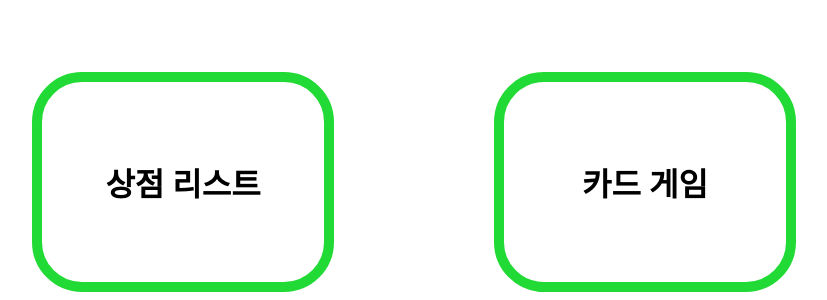
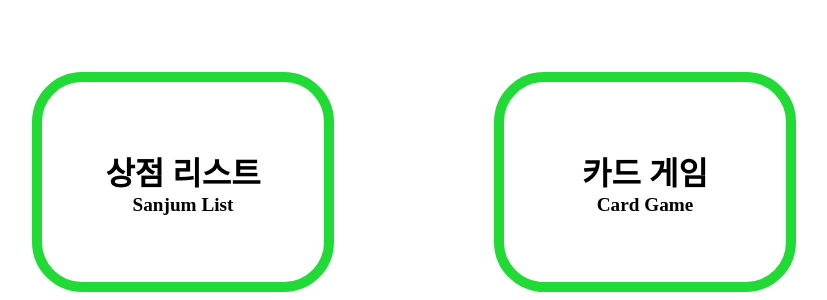
Before and after one commit to ChoSounhyung/SRS, a React (Create React App) app: page /#/ in a window 1280 px wide. Shown: the part 536-836 px from the top of the page, without its empty margins (226-1053 px from the left). Built offline with nearby package versions, Linux system fonts and the light colour scheme.

Commit message:
Navigation에 inner text 추가

```diff
--- a/src/components/Navigation.css
+++ b/src/components/Navigation.css
@@ -23,6 +23,10 @@
 .hiper {
     text-decoration: none;
     color: black;
+}
+
+.inner_text {
+    font-size: 1.2rem;
 }
 
 #s_list {
--- a/src/components/Navigation.js
+++ b/src/components/Navigation.js
@@ -7,10 +7,16 @@ function Navigation() {
     return (
         <div className="parent">
             <div className="box" id="s_list">
-                <Link className="hiper" to="/sangjum_list">상점 리스트</Link>
+                <Link className="hiper" to="/sangjum_list">
+                    상점 리스트
+                    <div className="inner_text">Sanjum List</div>
+                </Link>
             </div>
             <div className="box" id="c_game">
-                <Link className="hiper" to="/card_game">카드 게임</Link>
+                <Link className="hiper" to="/card_game">
+                    카드 게임
+                    <div className="inner_text">Card Game</div>
+                </Link>
             </div>
         </div>
     );
```
